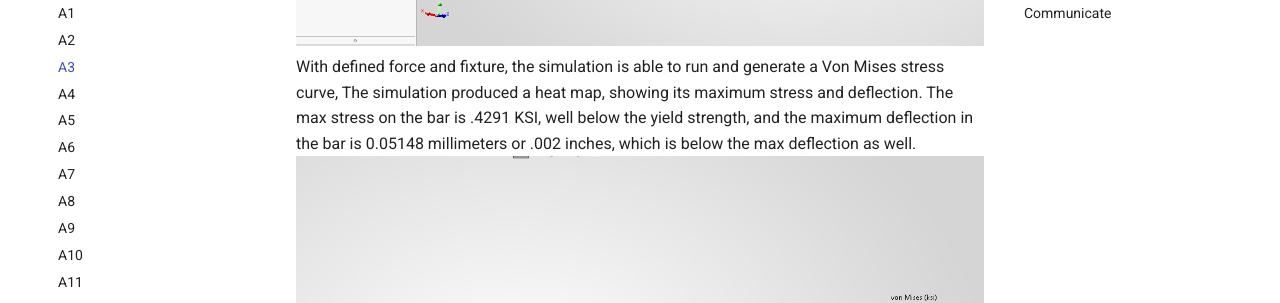
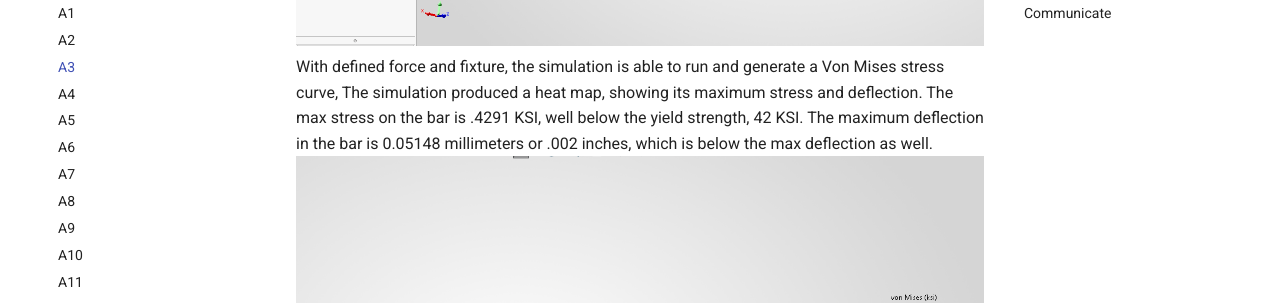
Before and after one commit to ajchiocca/megr2157-portfolio, an MkDocs documentation site: the page built from docs/assignments/A03/index.md, in a window 1280 px wide and 900 px high, scrolled down 3098 px. Shown: the part 203-506 px from the top of the window. Built offline with MkDocs 1.6.1 and Material for MkDocs 9.7.7, drawn with Linux system fonts in a browser that asks for light colours.

Commit message:
Update index.md

```diff
--- a/docs/assignments/A03/index.md
+++ b/docs/assignments/A03/index.md
@@ -29,7 +29,7 @@ I've chosen the applied force to be 400 pounds, the diameter of the cross sectio
 For the FEA simulation, I added the applied force of 400 to the right end of the bar, and the other end a fixed geometry to emulate the wall in the original figure. Both are required to run a functional simulation on the bar.
 ![AppF](AppF.png)
 ![FixGeo](FixGeo.png)
-With defined force and fixture, the simulation is able to run and generate a Von Mises stress curve, The simulation produced a heat map, showing its maximum stress and deflection. The max stress on the bar is .4291 KSI, well below the yield strength, and the maximum deflection in the bar is 0.05148 millimeters or .002 inches, which is below the max deflection as well.
+With defined force and fixture, the simulation is able to run and generate a Von Mises stress curve, The simulation produced a heat map, showing its maximum stress and deflection. The max stress on the bar is .4291 KSI, well below the yield strength, 42 KSI. The maximum deflection in the bar is 0.05148 millimeters or .002 inches, which is below the max deflection as well.
 <br>
 ![VonMC](VonMC.png)
 <br>
```
